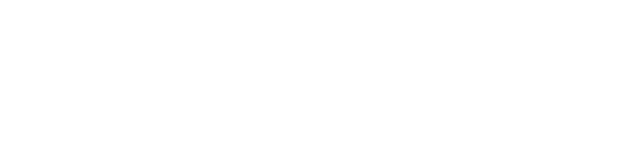
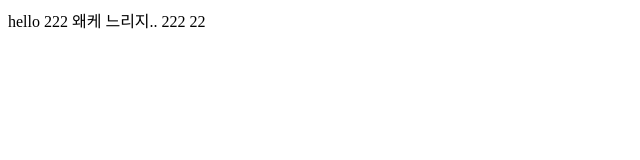
Before and after one commit to jadestern/inflearn-fp, a website built with Parcel: page index.html in a window 1280 px wide. Shown: the whole page, without its empty margins (0-640 px from the left). Built offline with nearby package versions, Linux system fonts and the light colour scheme.

Commit message:
Update .gitignore and index.html

```diff
--- a/index.html
+++ b/index.html
@@ -8,5 +8,6 @@
     <div id="cart"></div>
     <!-- <script src="src/index.js"></script> -->
     <script src="src/re.js"></script>
+    hello 222 왜케 느리지..  222  22
   </body>
 </html>
```
Also changed, not shown: 1 other file.
